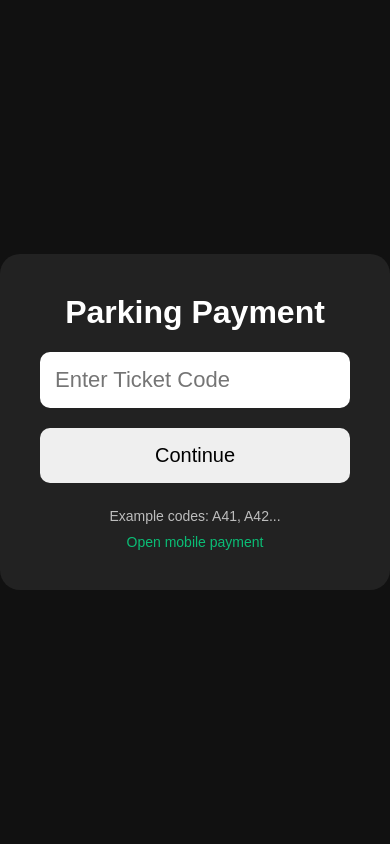
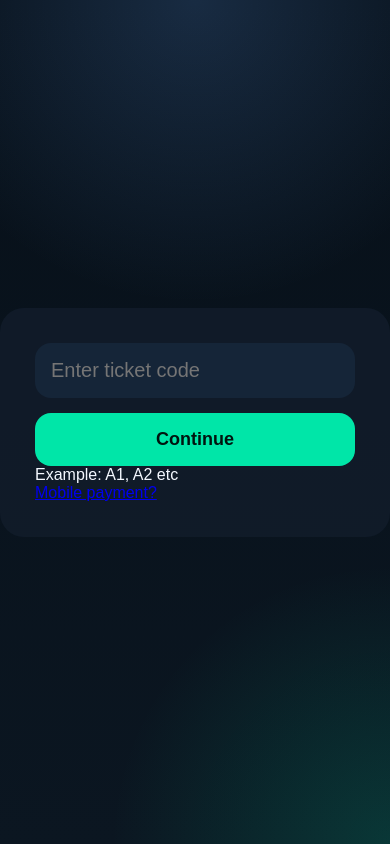
Before and after one commit to BennyGaming635/licenseportal, a Flask app: page /pay in a window 390 px wide. Run offline with Flask 3, Linux system fonts and the light colour scheme.

Commit message:
changed ui for pay page to match mobile

```diff
--- a/licenseportal/templates/pay.html
+++ b/licenseportal/templates/pay.html
@@ -3,92 +3,124 @@
     <title>Pay for Parking</title>
 
     <style>
+        :root {
+    --bg: #081018;
+    --panel: #111c2a;
+    --panel2: #152538;
+    --text: #f4f8ff;
+    --muted: #9fb0c6;
+    --accent: #00e6a8;
+    --accent2: #67a8ff;
+}
+
 body {
-            font-family: Arial;
-            background: #111;
-            color: white;
+    margin: 0;
     height: 100vh;
     display: flex;
     justify-content: center;
     align-items: center;
-            margin: 0;
+    background:
+        radial-gradient(circle at top,
+        rgba(103,168,255,.18),
+        transparent 35%),
+        radial-gradient(circle at bottom right,
+        rgba(0,230,168,.16),
+        transparent 30%),
+        linear-gradient(
+            180deg,
+            #071019 0%,
+            #0b1621 100%
+        );
+
+    font-family: Arial, sans-serif;
+    color: var(--text);
+    }
+
+    .shell {
+        width: 700px;
+    }
+
+    .header {
+        background: rgba(17,28,42,.92);
+        padding: 25px;
+        border-radius: 24px;
+        margin-bottom: 20px;
     }
 
     .card {
-            background: #222;
-            padding: 40px;
-            border-radius: 20px;
-            width: 420px;
-            text-align: center;
+        background: rgba(17,28,42,.92);
+        padding: 35px;
+        border-radius: 24px;
     }
 
-        h1 {
-            margin-top: 0;
+    .brand {
+        color: var(--muted);
+        letter-spacing: .2em;
+        text-transform: uppercase;
+        font-size: 13px;
     }
 
     input {
         width: 100%;
-            padding: 15px;
-            font-size: 22px;
-            border-radius: 10px;
-            border: none;
-            margin-bottom: 20px;
-            box-sizing: border-box;
-        }
-
-        button {
-            width: 100%;
         padding: 16px;
         font-size: 20px;
         border: none;
-            border-radius: 10px;
-            cursor: pointer;
+        border-radius: 16px;
+        background: var(--panel2);
+        color: white;
         margin-bottom: 15px;
     }
 
-        .status {
-            margin-bottom: 20px;
+    .primary-btn {
+        width: 100%;
+        padding: 16px;
+        border: none;
+        border-radius: 16px;
+        background: var(--accent);
+        color: #00140f;
         font-size: 18px;
+        font-weight: bold;
+        cursor: pointer;
     }
 
-        .unpaid {
-            color: #ffcc00;
+    .secondary-btn {
+        width: 100%;
+        padding: 16px;
+        border: none;
+        border-radius: 16px;
+        background: var(--panel2);
+        color: white;
+        font-size: 18px;
+        margin-bottom: 10px;
+        cursor: pointer;
     }
 
-        .paid {
-            color: #00ff99;
+    .summary {
+        display: grid;
+        grid-template-columns: 1fr 1fr;
+        gap: 15px;
+        margin-bottom: 20px;
     }
 
-        #demo-box {
-            margin-top: 20px;
+    .summary-box {
+        background: rgba(255,255,255,.03);
+        border-radius: 18px;
+        padding: 15px;
     }
 
-        .small-text {
-            font-size: 14px;
-            opacity: 0.7;
-            margin-top: 10px;
+    .summary-label {
+        color: var(--muted);
+        font-size: 12px;
+        text-transform: uppercase;
     }
 
-        .eftpos-screen {
-            background: #111;
-            border: 3px solid #00ff99;
-            padding: 40px;
-            border-radius: 20px;
-            text-align: center;
-            width: 360px;
+    .summary-value {
+        font-size: 24px;
+        font-weight: bold;
     }
 
-        .eftpos-screen div {
-            margin: 15px 0;
-        }
-
-        #eftpos-status {
-            font-size: 20px;
-        }
-
-        #eftpos-amount {
-            font-size: 40px;
-            color: #00ff99;
+    .money {
+        color: var(--accent);
     }
 
     .hidden {
@@ -100,81 +132,60 @@
 <body>
 
 <div class="card">
-
     <div id="screen1">
-
-        <h1>Parking Payment</h1>
-
         <input
             type="text"
             id="ticket-code"
-            placeholder="Enter Ticket Code"
-        >
-
-        <button onclick="checkTicket()">
-            Continue
+            placeholder="Enter ticket code"
+        />
+        <button class="primary-btn" onclick="checkTicket()">Continue</button>
+        <div class="small-text">
+            Example: A1, A2 etc
+        </div>
+        <div class="small-text">
+            <a href="/mobile/pay">Mobile payment?</a>
+        </div>
+    </div>
+    <div id="screen2" class="hidden">
+        <h2>Ticket found!</h2>
+        <div class="summary">
+            <div class="summary-box">
+                <div class="summary-label">Time</div>
+                <div id="minutes" class="summary-value">
+                    0 minute(s)
+                </div>
+            </div>
+            <div class="summary-box">
+                <div class="summary-label">Amount Due</div>
+                <div id="amount-due" class="summary-value money">
+                    $0.00 AUD
+                </div>
+            </div>
+        </div>
+        <button class="secondary-btn" onclick="showDemoPayment()">
+            Demo payment
         </button>
-
-        <div class="small-text">
-            Example codes: A41, A42...
-        </div>
-
-        <div class="small-text">
-            <a href="/mobile/pay" style="color: #00ff99; text-decoration: none;">Open mobile payment</a>
-        </div>
-
-    </div>
-
-    <div id="screen2" class="hidden">
-
-        <h1>Ticket Found</h1>
-
-        <div class="status unpaid">
-            Payment Required
-        </div>
-
-        <p>
-            Amount Due:
-            <b id ="amount-due">$0.00 AUD</b>
-        </p>
-        <p>
-            Parking Time:
-            <b id="minutes">0 minute(s)</b>
-        </p>
-
-        <div id="payment-options">
-
-            <button onclick="showDemoPayment()">
-                Demo Payment
-            </button>
-
-            <button onclick="dummyCard()">
+        <button class="primary-btn" onclick="dummyCard()">
             Credit / Debit Card
         </button>
-
-        </div>
-
         <div id="demo-box" class="hidden">
-
             <input
                     type="password"
                     id="auth-code"
                     placeholder="Enter Auth Code"
                 >
 
-            <button onclick="completeDemoPayment()">
+                <button class="primary-btn" onclick="completeDemoPayment()">
                     Confirm Payment
                 </button>
-
             </div>
-
         </div>
-
+    </div>
 </div>
 <div id="eftpos-terminal" class="hidden">
     <div class="eftpos-screen">
         <div id="eftpos-status">TAP / INSERT CARD</div>
-        <div id="eftpos-amount">$0.00</div>
+        <div id="eftpos-amount">$0.00 AUD</div>
         <div id="eftpos-processing" class="hidden">PROCESSING...</div>
         <div id="eftpos-approved" class="hidden">APPROVED</div>
         <div id="eftpos-declined" class="hidden">DECLINED</div>
@@ -198,7 +209,7 @@ function runEftpos(amount, callback) {
     const processing = document.getElementById("eftpos-processing");
     const approved = document.getElementById("eftpos-approved");
     terminal.classList.remove("hidden");
-    document.getElementById("eftpos-amount").innerText = "$" + amount.toFixed(2);
+    document.getElementById("eftpos-amount").innerText = "$" + amount.toFixed(2) + " AUD";
     processing.classList.add("hidden");
     approved.classList.add("hidden");
     status.innerText = "TAP / INSERT CARD";
```
Lines whose indentation alone changed are shown as unchanged.
